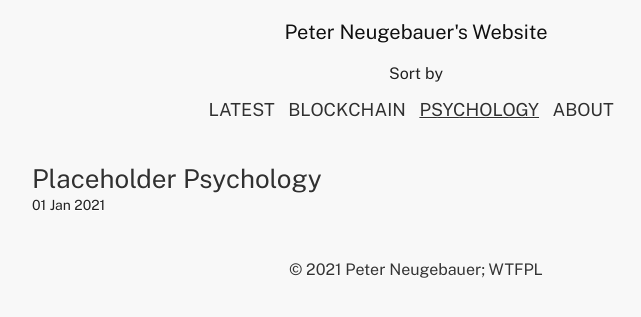
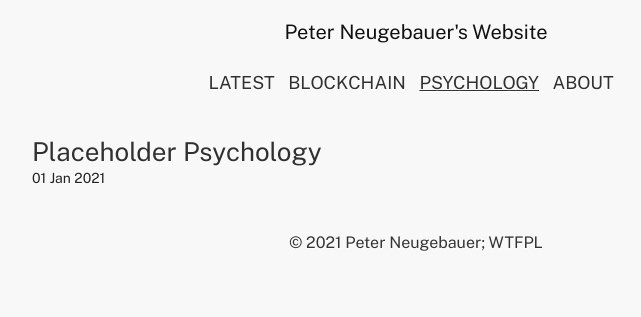
Before and after one commit to pneugeb/pneugeb.github.io, a Jekyll site: the page built from psychology.html, in a window 1280 px wide. Shown: the top 317 px of the page, without its empty margins (224-865 px from the left). Built offline with Jekyll 4.4.1, drawn with Linux system fonts in a browser that asks for light colours.

Commit message:
Try to manually rm sort by

```diff
--- a/psychology.html
+++ b/psychology.html
@@ -2,7 +2,6 @@
 layout: default
 title: A guide to your digital life
 ---
-<p style="margin-bottom: 8px;" class="center">Sort by</p>
       <ul class="center nav">
         <!--Change the  URL here if working on an absolute domain-->
         <li><a href="{{ site.url }}">Latest</a></li>
```
